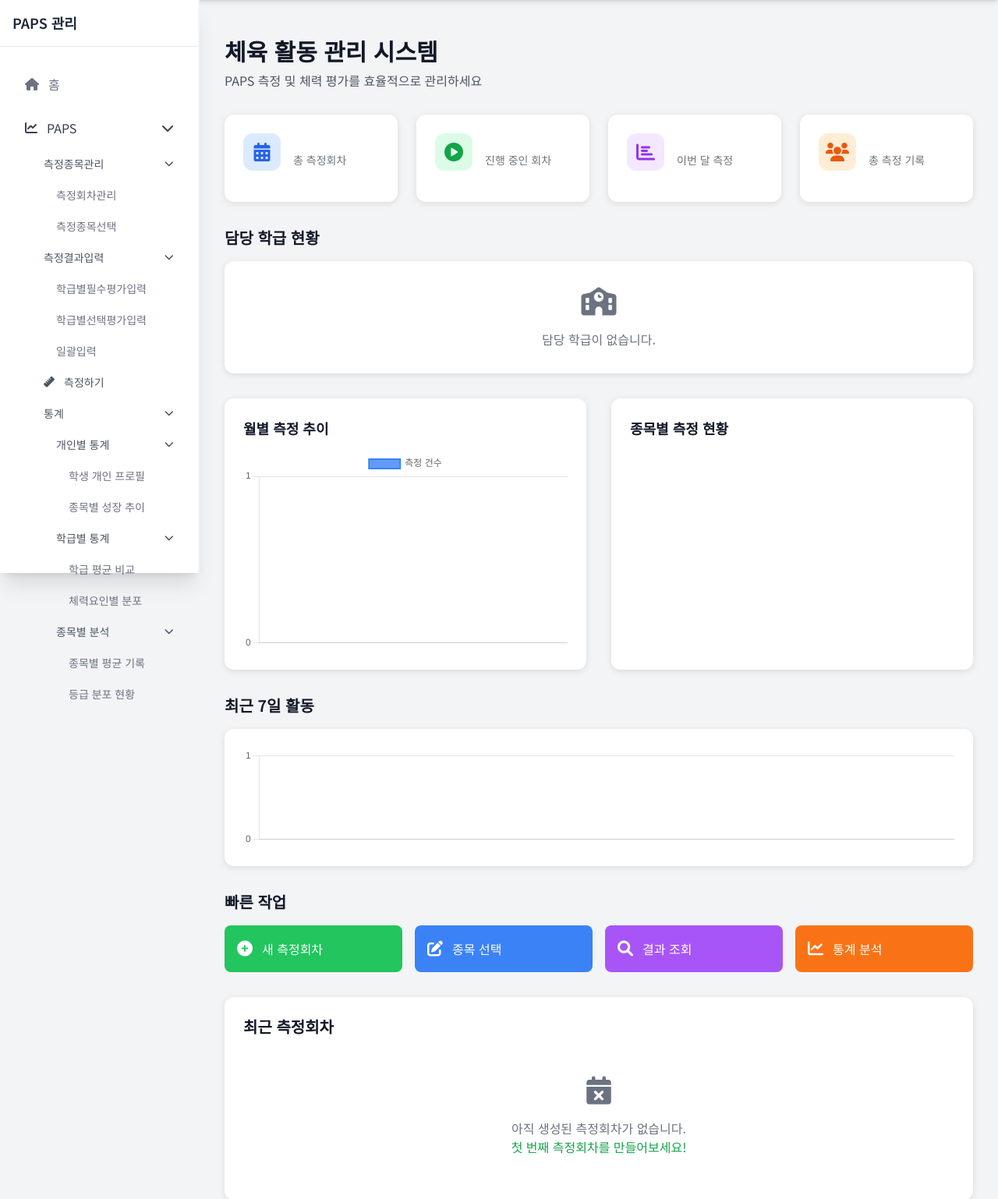
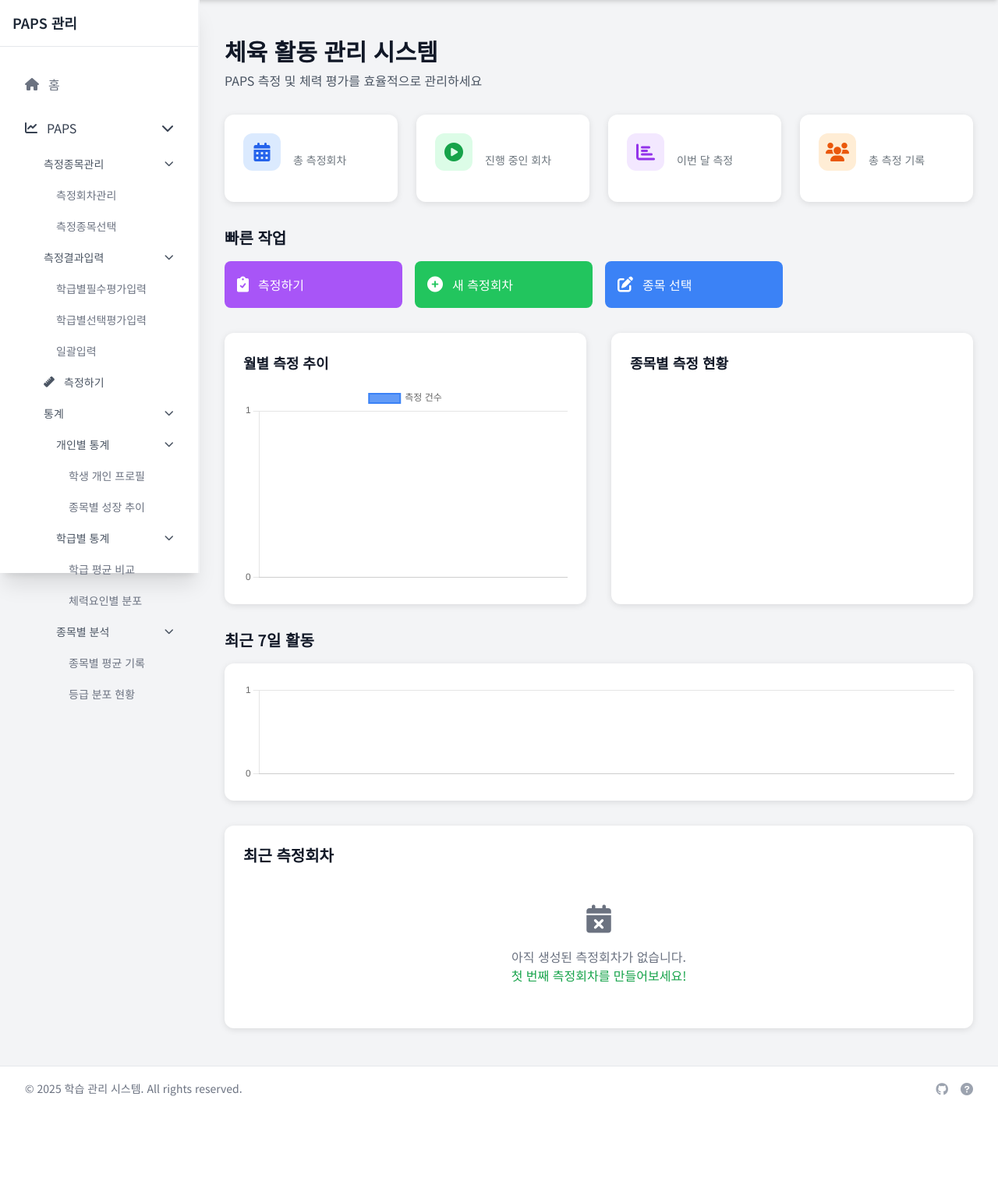
Before and after one commit to kmetastudy/megaclass, a Django app: template templates/physical_education/teachers/dashboard.html in a window 1280 px wide. Shown: the part 65-1603 px from the top of the page at 78% size. After the commit the page ends 1471 px from the top, so only its background shows below. Run offline with Django 5.2, Linux system fonts and the light colour scheme; the template is opened without the code that fills it, so the values that code supplies are empty; a map, chart or similar area stays blank; some libraries are stand-ins or nearby versions.

Commit message:
[Design]: remove unnecessary cards, and fix layout

```diff
--- a/templates/physical_education/teachers/dashboard.html
+++ b/templates/physical_education/teachers/dashboard.html
@@ -87,41 +87,23 @@
                 </div>
             </div>
 
-            <!-- 담당 학급 현황 -->
+            <!-- 빠른 액션 버튼 -->
             <div class="mb-6 sm:mb-8">
-                <h2 class="text-lg sm:text-xl font-semibold text-gray-900 mb-3 sm:mb-4">담당 학급 현황</h2>
-                {% if class_info %}
-                    <div class="grid grid-cols-1 sm:grid-cols-1 md:grid-cols-2 xl:grid-cols-3 gap-3 sm:gap-4">
-                        {% for class in class_info %}
-                        <div class="dashboard-card">
-                            <div class="flex items-center justify-between">
-                                <div>
-                                    <h3 class="font-medium text-gray-900">{{ class.class.name }}</h3>
-                                    <p class="text-sm text-gray-500">{{ class.role }}</p>
-                                    <div class="flex items-center mt-2 space-x-4">
-                                        <span class="text-xs sm:text-sm text-gray-600">
-                                            <i class="fas fa-users mr-1"></i>
-                                            {{ class.student_count }}명
-                                        </span>
-                                        <span class="text-xs sm:text-sm text-green-600">
-                                            <i class="fas fa-check-circle mr-1"></i>
-                                            최근 {{ class.recent_records }}건
-                                        </span>
-                                    </div>
-                                </div>
-                                <div class="stat-icon bg-indigo-100 text-indigo-600">
-                                    <i class="fas fa-school"></i>
-                                </div>
-                            </div>
-                        </div>
-                        {% endfor %}
-                    </div>
-                {% else %}
-                    <div class="dashboard-card text-center py-8 text-gray-500">
-                        <i class="fas fa-school text-4xl mb-4"></i>
-                        <p>담당 학급이 없습니다.</p>
-                    </div>
-                {% endif %}
+                <h2 class="text-lg sm:text-xl font-semibold text-gray-900 mb-3 sm:mb-4">빠른 작업</h2>
+                <div class="grid grid-cols-2 sm:grid-cols-2 md:grid-cols-4 gap-3 sm:gap-4">
+                    <a href="{% url 'physical_education:paps_measure' %}" class="flex items-center justify-center sm:justify-start p-3 sm:p-4 bg-purple-500 text-white rounded-lg hover:bg-purple-600 transition-colors min-h-[3rem] sm:min-h-[3.5rem] touch-target focus-visible">
+                        <i class="fas fa-clipboard-check mr-2 sm:mr-3 text-lg sm:text-xl"></i>
+                        <span class="font-medium text-sm sm:text-base">측정하기</span>
+                    </a>
+                    <a href="{% url 'physical_education:paps_session_list' %}" class="flex items-center justify-center sm:justify-start p-3 sm:p-4 bg-green-500 text-white rounded-lg hover:bg-green-600 transition-colors min-h-[3rem] sm:min-h-[3.5rem] touch-target focus-visible">
+                        <i class="fas fa-plus-circle mr-2 sm:mr-3 text-lg sm:text-xl"></i>
+                        <span class="font-medium text-sm sm:text-base">새 측정회차</span>
+                    </a>
+                    <a href="{% url 'physical_education:paps_session_activities' %}" class="flex items-center justify-center sm:justify-start p-3 sm:p-4 bg-blue-500 text-white rounded-lg hover:bg-blue-600 transition-colors min-h-[3rem] sm:min-h-[3.5rem] touch-target focus-visible">
+                        <i class="fas fa-edit mr-2 sm:mr-3 text-lg sm:text-xl"></i>
+                        <span class="font-medium text-sm sm:text-base">종목 선택</span>
+                    </a>
+                </div>
             </div>
 
             <!-- 차트 섹션 -->
@@ -150,29 +132,6 @@
                     <div class="h-24 sm:h-28 md:h-32">
                         <canvas id="dailyActivityChart"></canvas>
                     </div>
-                </div>
-            </div>
-
-            <!-- 빠른 액션 버튼 -->
-            <div class="mb-6 sm:mb-8">
-                <h2 class="text-lg sm:text-xl font-semibold text-gray-900 mb-3 sm:mb-4">빠른 작업</h2>
-                <div class="grid grid-cols-2 sm:grid-cols-2 md:grid-cols-4 gap-3 sm:gap-4">
-                    <a href="{% url 'physical_education:paps_session_list' %}" class="flex items-center justify-center sm:justify-start p-3 sm:p-4 bg-green-500 text-white rounded-lg hover:bg-green-600 transition-colors min-h-[3rem] sm:min-h-[3.5rem] touch-target focus-visible">
-                        <i class="fas fa-plus-circle mr-2 sm:mr-3 text-lg sm:text-xl"></i>
-                        <span class="font-medium text-sm sm:text-base">새 측정회차</span>
-                    </a>
-                    <a href="{% url 'physical_education:paps_session_activities' %}" class="flex items-center justify-center sm:justify-start p-3 sm:p-4 bg-blue-500 text-white rounded-lg hover:bg-blue-600 transition-colors min-h-[3rem] sm:min-h-[3.5rem] touch-target focus-visible">
-                        <i class="fas fa-edit mr-2 sm:mr-3 text-lg sm:text-xl"></i>
-                        <span class="font-medium text-sm sm:text-base">종목 선택</span>
-                    </a>
-                    <a href="#" class="flex items-center justify-center sm:justify-start p-3 sm:p-4 bg-purple-500 text-white rounded-lg hover:bg-purple-600 transition-colors min-h-[3rem] sm:min-h-[3.5rem] touch-target focus-visible">
-                        <i class="fas fa-search mr-2 sm:mr-3 text-lg sm:text-xl"></i>
-                        <span class="font-medium text-sm sm:text-base">결과 조회</span>
-                    </a>
-                    <a href="#" class="flex items-center justify-center sm:justify-start p-3 sm:p-4 bg-orange-500 text-white rounded-lg hover:bg-orange-600 transition-colors min-h-[3rem] sm:min-h-[3.5rem] touch-target focus-visible">
-                        <i class="fas fa-chart-line mr-2 sm:mr-3 text-lg sm:text-xl"></i>
-                        <span class="font-medium text-sm sm:text-base">통계 분석</span>
-                    </a>
                 </div>
             </div>
 
```
